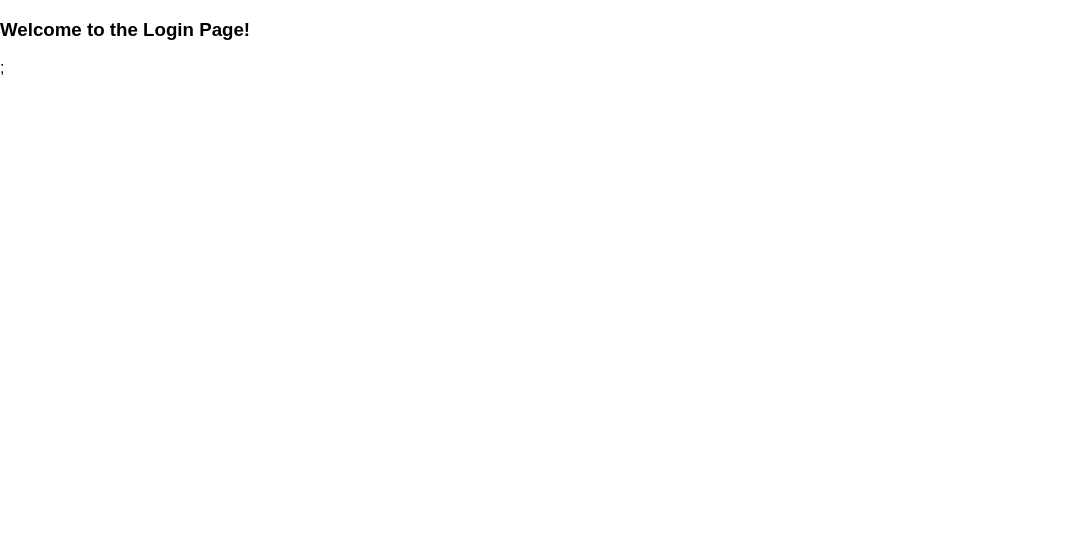
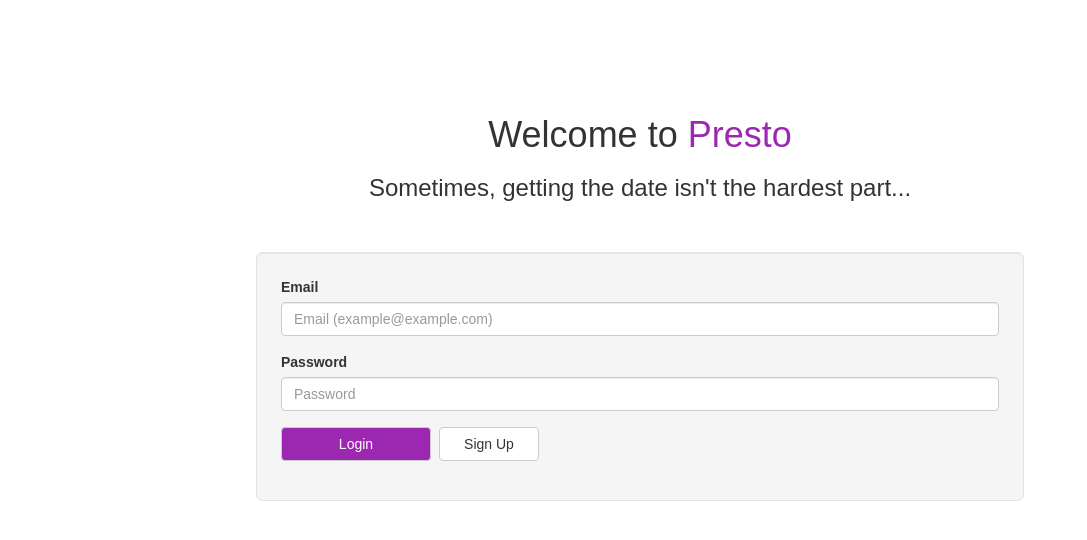
Before and after one commit to rawad663/Presto, a React (Create React App) app: page / in a window 1280 px wide. Shown: the top 540 px of the page, without its empty margins (0-1087 px from the left). Built offline with nearby package versions, Linux system fonts and the light colour scheme.

Commit message:
- Added link to bootstrap in /public/index.html - Styled LoginComponent & specified props - Injected props from LoginContainer - created colors.js file

```diff
--- a/package.json
+++ b/package.json
@@ -3,8 +3,10 @@
   "version": "0.1.0",
   "private": true,
   "dependencies": {
+    "axios": "^0.17.1",
     "prop-types": "^15.6.0",
     "react": "^16.2.0",
+    "react-bootstrap": "^0.32.1",
     "react-dom": "^16.2.0",
     "react-router": "^4.2.0",
     "react-router-dom": "^4.2.2",
--- a/public/index.html
+++ b/public/index.html
@@ -10,6 +10,9 @@
     -->
     <link rel="manifest" href="%PUBLIC_URL%/manifest.json">
     <link rel="shortcut icon" href="%PUBLIC_URL%/presto.png">
+
+    <!-- Latest compiled and minified CSS -->
+    <link rel="stylesheet" href="https://maxcdn.bootstrapcdn.com/bootstrap/3.3.7/css/bootstrap.min.css" integrity="sha384-BVYiiSIFeK1dGmJRAkycuHAHRg32OmUcww7on3RYdg4Va+PmSTsz/K68vbdEjh4u" crossorigin="anonymous">
     <!--
       Notice the use of %PUBLIC_URL% in the tags above.
       It will be replaced with the URL of the `public` folder during the build.
--- a/src/App.css
+++ b/src/App.css
@@ -1,25 +1,11 @@
-.App {
-  text-align: center;
+html, body, #root, #root>div {
+  height: 100%;
 }
 
-.App-logo {
-  animation: App-logo-spin infinite 20s linear;
-  height: 80px;
-}
-
-.App-header {
-  background-color: #222;
-  height: 150px;
-  padding: 20px;
-  color: white;
-}
-
-.App-title {
-  font-size: 1.5em;
-}
-
-.App-intro {
-  font-size: large;
+.mainTitle {
+  font-family: Arial, sans-serif;
+  font-weight: lighter;
+  text-align: center;
 }
 
 @keyframes App-logo-spin {
--- a/src/components/LoginComponent/index.js
+++ b/src/components/LoginComponent/index.js
@@ -1,14 +1,85 @@
-import React, { Component } from 'react';
+import React from 'react';
+import PropTypes from 'prop-types';
+import { Well, FormGroup, FormControl, ControlLabel, Button } from 'react-bootstrap';
+import { purple_main } from '../../resources/colors';
 
 // This component will not be using state, will get fed from LoginContainer.
 // We can write it as a stateless function (no class)
 const LoginComponent = props => {
 
+    // object that stores all styling objects (not required, can use CSS or inline)
+    const styles = {
+        well: {
+            margin: '4% 20%'
+        },
+        title: {
+            marginTop: 115
+        },
+        button: {
+            marginTop: 16,
+            width: 100,
+        },
+        login: {
+            backgroundColor: purple_main,
+            color: 'white'
+        }
+    };
+
     return (
         <div>
-            <h3>{props.welcome}</h3>
+            <div style={styles.title}>
+                <h1 className="mainTitle">Welcome to <span style={{ color: purple_main }}>Presto</span></h1>
+                <h3 className="mainTitle">Sometimes, getting the date isn't the hardest part...</h3>
+            </div>
+            <Well style={styles.well}  bsSize="large">
+                <FormGroup validationState={props.validationState()}>
+                    <ControlLabel> Email</ControlLabel>
+                    <FormControl
+                        type="email"
+                        value={props.email}
+                        placeholder="Email (example@example.com)"
+                        onChange={props.handleEmailChange}
+                    />
+
+                    <ControlLabel style={{ marginTop: 16}}>Password</ControlLabel>
+                    <FormControl
+                        type="password"
+                        value={props.password}
+                        placeholder="Password"
+                        onChange={props.handlePasswordChange}
+                    />
+
+                    <div style={{ display: 'flex' }}>
+                        <Button
+                            onClick={props.handleLogin}
+                            style={{ ...styles.button, ...styles.login, width: 150 }}
+                            type="submit"
+                        >
+                            Login
+                        </Button>
+                        <Button
+                            onClick={props.handleSignup}
+                            style={{ ...styles.button, marginLeft: 8 }}
+                        >
+                            Sign Up
+                        </Button>
+                    </div>
+                </FormGroup>
+            </Well>
         </div>
     );
 };
 
+// specify types of this component's props.
+// isRequired symbolizes a prop that has to be specified when used
+LoginComponent.propTypes = {
+    email: PropTypes.string.isRequired,
+    password: PropTypes.string.isRequired,
+    handleEmailChange: PropTypes.func,
+    handlePasswordChange: PropTypes.func,
+    handleLogin: PropTypes.func,
+    handleSignup: PropTypes.func,
+    validationState: PropTypes.func
+};
+
 export default LoginComponent;
--- a/src/containers/LoginContainer/index.js
+++ b/src/containers/LoginContainer/index.js
@@ -5,23 +5,54 @@ export default class LoginContainer extends Component {
 
     constructor(props) {
         super(props);
-        // initialize state here, use this.setState() outside of constructor to set the value
+
+        // initialize state here
+        // use this.setState() outside of constructor to set the value
         this.state = {
-            // state properties
-            welcome: ''
+            email: '',
+            password: ''
         };
     }
 
-    // react lifecycle, triggers only once when component first mounts in the DOM.
-    componentDidMount() {
-        // update the state.welcome to a string
-        this.setState({ welcome: 'Welcome to the Login Page!' });
-    }
+    handleEmailChange = e => {
+        this.setState({ email: e.target.value });
+    };
+
+    handlePasswordChange = e => {
+        this.setState({ password: e.target.value });
+    };
+
+    handleLogin = () => {
+        // TODO: make API call to server to login route using axios
+    };
+
+    handleSignup = () => {
+        this.props.history.push('/signup');
+    };
+
+
+    //TODO: fix in seperate ticket
+    getValidationState = () => {
+        if(this.state.email.length === 0 && this.state.password === 0) {
+            return 'error';
+        }
+
+        return null;
+    };
 
     render() {
+        console.log(this.props);
         return (
             <div>
-                <LoginComponent welcome={this.state.welcome}/>;
+                <LoginComponent
+                    email={this.state.email}
+                    password={this.state.password}
+                    handleEmailChange={this.handleEmailChange}
+                    handlePasswordChange={this.handlePasswordChange}
+                    handleLogin={this.handleLogin}
+                    handleSignup={this.handleSignup}
+                    validationState={this.getValidationState}
+                />;
             </div>
         );
     }
--- /dev/null
+++ b/src/resources/colors.js
@@ -0,0 +1,6 @@
+
+// Main colors of the application
+// these will be imported in components that will style the view
+
+export const purple_main = '#9C27B0';
+export const purple_dark = '#6A1B9A';
```
Also changed, not shown: src/resources/logo.svg (deleted), 1 other file (tests, documents, lock files or other folders).
